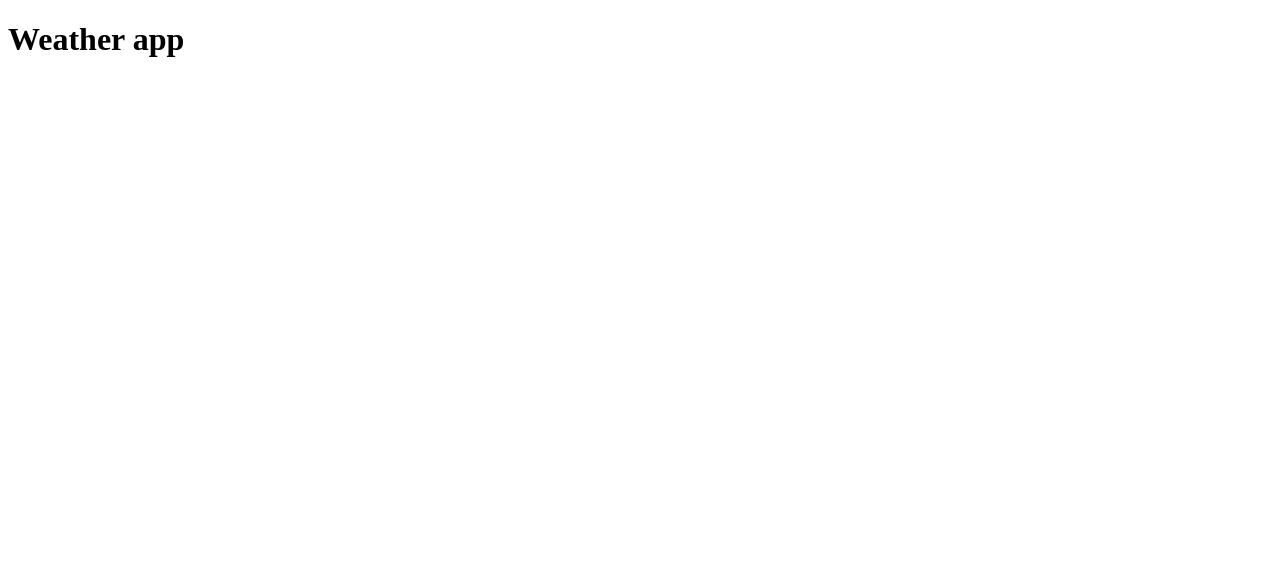
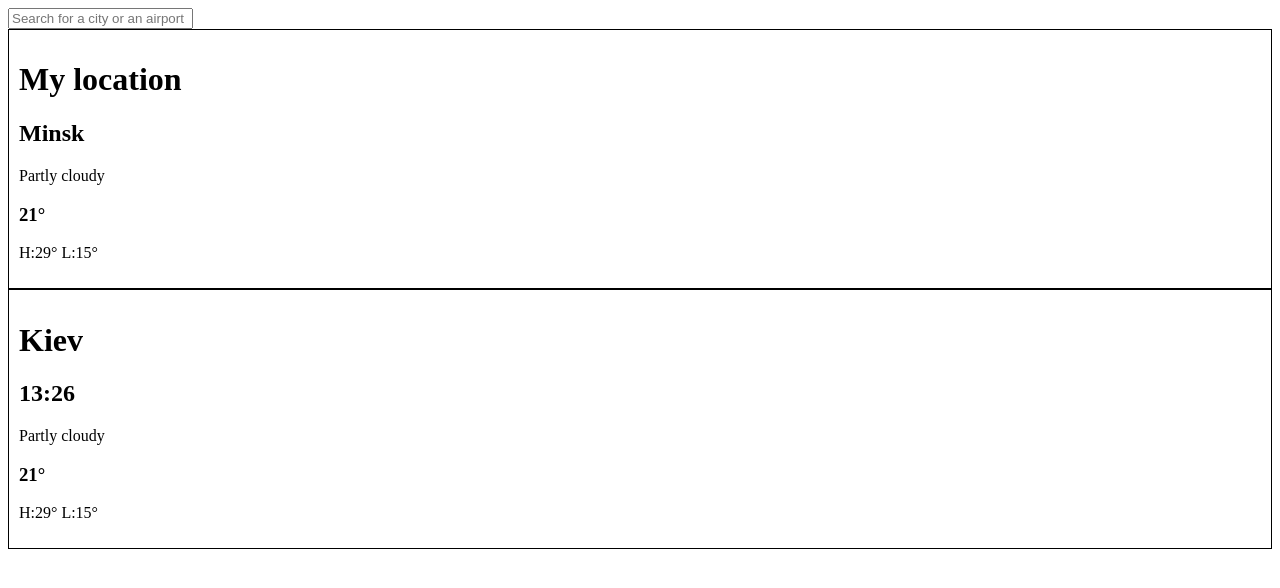
Before and after one commit to Linyshka/Weather-App, a React (Vite) app: page / in a window 1280 px wide. Shown: the top 588 px of the page. Built offline with nearby package versions, Linux system fonts and the light colour scheme; the HTML template or start-up script is replaced by a standard one.

Commit message:
feat: add sideBar component

```diff
--- a/src/App.tsx
+++ b/src/App.tsx
@@ -1,6 +1,8 @@
+import SideBar from './conponents/SideBar'
+
 function App() {
 
-  return <h1>Weather app</h1>
+  return <SideBar />
 }
 
 export default App
--- /dev/null
+++ b/src/conponents/LocationWidget/LocationWidget.tsx
@@ -0,0 +1,32 @@
+import LocationInterface from '../../interfaces/sideBarInterfaces';
+
+type LocationProps = {
+  location: LocationInterface;
+}
+
+function LocationWidget({location} : LocationProps) {
+  const date = new Date();
+
+  return (
+    <div style={{border: "1px solid black", padding: "10px"}}>
+      {location.isMyLocation ? (
+        <div>
+          <h1>My location</h1>
+          <h2>{location.city}</h2>
+        </div>
+      ) : (
+        <div>
+          <h1>{location.city}</h1>
+          <h2>{date.getHours()}:{date.getMinutes()}</h2>
+        </div>
+      )}
+      <p>Partly cloudy</p>
+      <div>
+        <h3>21&deg;</h3>
+        <p>H:29&deg; L:15&deg;</p>
+      </div>
+    </div>
+  );
+}
+
+export default LocationWidget;
--- /dev/null
+++ b/src/conponents/LocationWidget/index.ts
@@ -0,0 +1,3 @@
+import LocationWidget from './LocationWidget';
+
+export default LocationWidget;
--- /dev/null
+++ b/src/conponents/SideBar/SideBar.tsx
@@ -0,0 +1,13 @@
+import LocationWidget from '../LocationWidget';
+import { locationsArray } from './constants';
+
+function SideBar() {
+  return (
+    <>
+      <input type='text' placeholder='Search for a city or an airport' />
+      {locationsArray.map((city, index) => <LocationWidget key={index} location={city} />)}
+    </>
+  );
+}
+
+export default SideBar;
--- /dev/null
+++ b/src/conponents/SideBar/constants.ts
@@ -0,0 +1,16 @@
+import LocationInterface from '../../interfaces/sideBarInterfaces'
+
+export const locationsArray: Array<LocationInterface> = [
+  {
+    city: "Minsk",
+    isMyLocation: true,
+    longitude: 27.5667,
+    latitude: 53.9
+  },
+  {
+    city: "Kiev",
+    isMyLocation: false,
+    longitude: 30.5238,
+    latitude: 50.4547
+  }
+]
--- /dev/null
+++ b/src/conponents/SideBar/index.ts
@@ -0,0 +1,3 @@
+import SideBar from './SideBar';
+
+export default SideBar;
--- /dev/null
+++ b/src/interfaces/sideBarInterfaces.ts
@@ -0,0 +1,6 @@
+export default interface LocationInterface {
+  city: string;
+  isMyLocation: boolean;
+  longitude: number;
+  latitude: number;
+}
```
